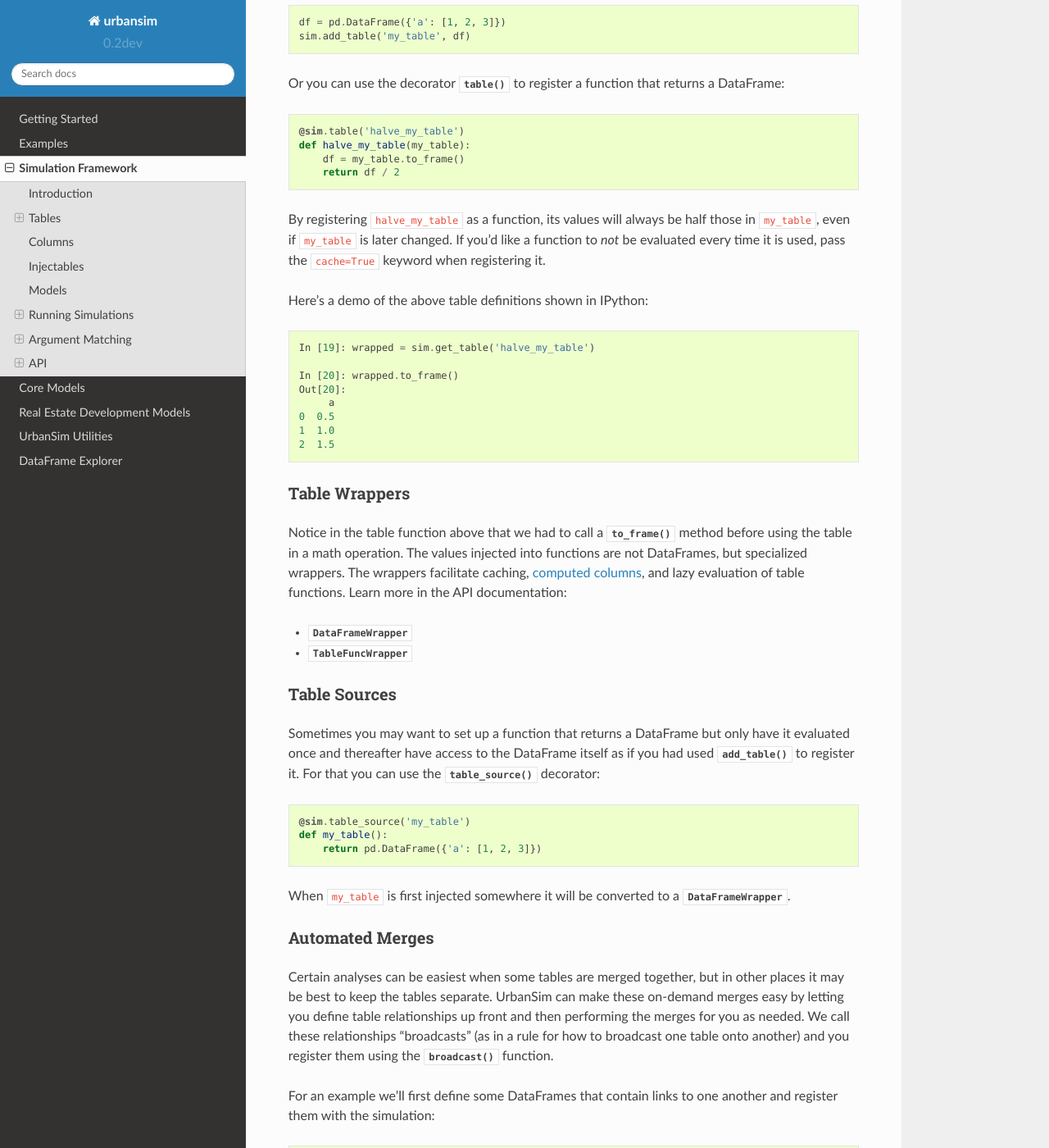
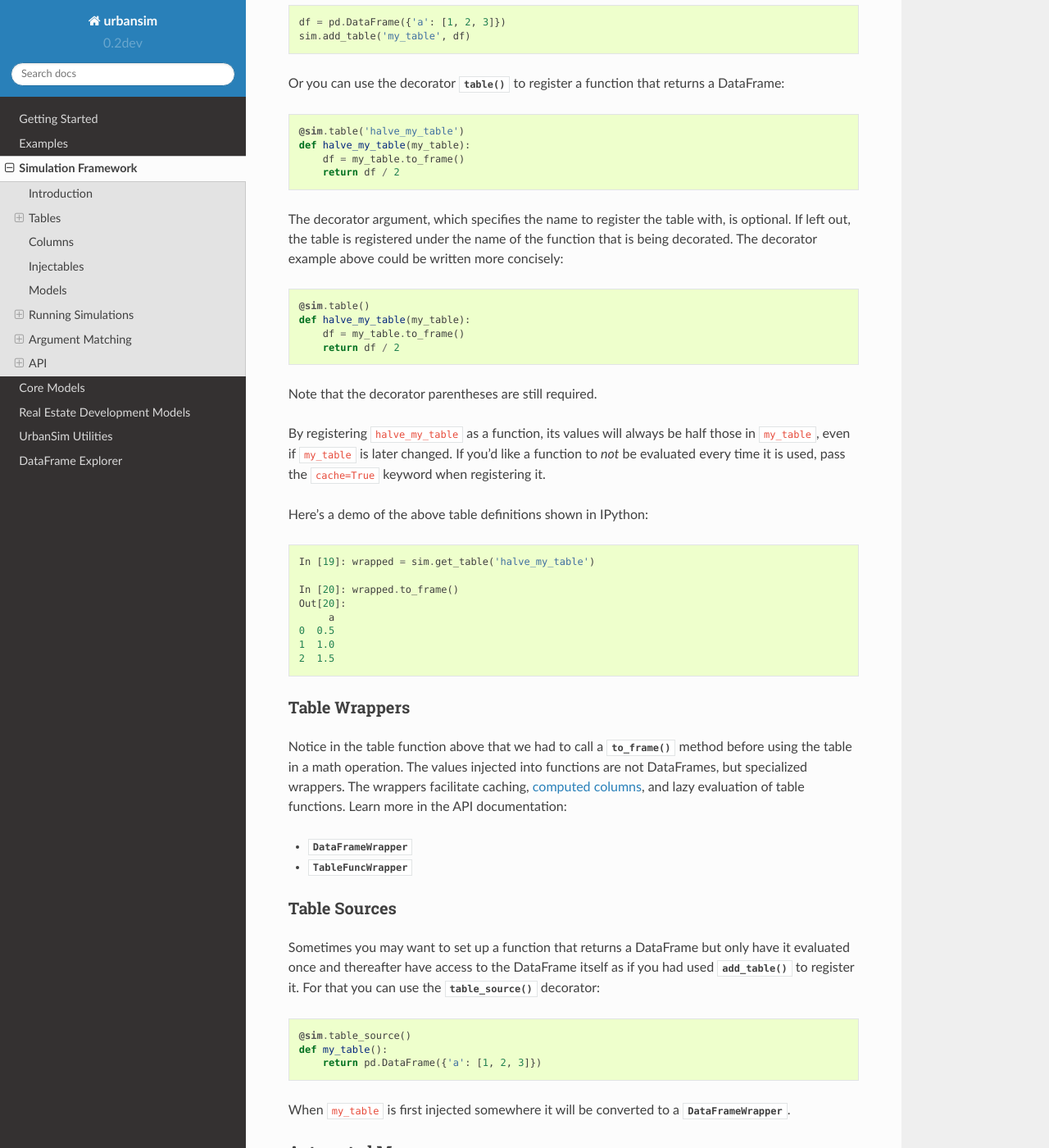
Before and after one commit to UDST/urbansim, a Sphinx documentation site: the page built from docs/sim/index.rst, in a window 1280 px wide and 1400 px high, scrolled down 1483 px. Shown: the whole window at 82% size. Built offline with Sphinx 7.4.7 and the Read the Docs theme 2.0.0, drawn with Linux system fonts in a browser that asks for light colours; some of the changed lines change nothing that is shown; some of the changed text lies outside the part shown.

Commit message:
Update docs for decorated sim function defaults

```diff
--- a/docs/sim/index.rst
+++ b/docs/sim/index.rst
@@ -92,6 +92,18 @@ to register a function that returns a DataFrame::
         df = my_table.to_frame()
         return df / 2
 
+The decorator argument, which specifies the name to register the table with,
+is optional. If left out, the table is registered under the name of the
+function that is being decorated. The decorator example above could be
+written more concisely::
+
+    @sim.table()
+    def halve_my_table(my_table):
+        df = my_table.to_frame()
+        return df / 2
+
+Note that the decorator parentheses are still required.
+
 By registering ``halve_my_table`` as a function, its values will always be
 half those in ``my_table``, even if ``my_table`` is later changed.
 If you'd like a function to *not* be evaluated every time it
@@ -132,7 +144,7 @@ as if you had used :py:func:`~urbansim.sim.simulation.add_table` to
 register it. For that you can use the
 :py:func:`~urbansim.sim.simulation.table_source` decorator::
 
-    @sim.table_source('my_table')
+    @sim.table_source()
     def my_table():
         return pd.DataFrame({'a': [1, 2, 3]})
 
@@ -241,7 +253,7 @@ the :py:func:`~urbansim.sim.simulation.column` decorator::
     s = pd.Series(['a', 'b', 'c'])
     sim.add_column('my_table', 'my_col', s)
 
-    @sim.column('my_table', 'my_col_x2')
+    @sim.column('my_table')
     def my_col_x2(my_table):
         df = my_table.to_frame(columns=['my_col'])
         return df['my_col'] * 2
@@ -255,7 +267,7 @@ in this case if we called ``to_frame()`` with no arguments).
 More concisely, we could use a variable expression to refer to the same
 column::
 
-    @sim.column('my_table', 'my_col_x2')
+    @sim.column('my_table')
     def my_col_x2(data='my_table.my_col'):
         return data * 2
 
@@ -303,15 +315,15 @@ Use the :py:func:`~urbansim.sim.simulation.add_injectable` function or the
 
     sim.add_injectable('z', 5)
 
-    @sim.injectable('pow', autocall=False)
+    @sim.injectable(autocall=False)
     def pow(x, y):
         return x ** y
 
-    @sim.injectable('zsquared')
+    @sim.injectable()
     def zsquared(z, pow):
         return pow(z, 2)
 
-    @sim.table('ztable')
+    @sim.table()
     def ztable(my_table, zsquared):
         df = my_table.to_frame(columns=['a'])
         return df * zsquared
@@ -348,20 +360,20 @@ in a table (a new table, though similar to ``my_table`` above)::
     df = pd.DataFrame({'a': [1, 2, 3]})
     sim.add_table('new_table')
 
-    @sim.model('replace_col')
+    @sim.model()
     def replace_col(new_table):
         new_table['a'] = [4, 5, 6]
 
 Or update some values in a column::
 
-    @sim.model('update_col')
+    @sim.model()
     def update_col(new_table):
         s = pd.Series([99], index=[1])
         new_table.update_col_from_series('a', s)
 
 Or add rows to a table::
 
-    @sim.model('add_rows')
+    @sim.model()
     def add_rows(new_table):
         new_rows = pd.DataFrame({'a': [100, 101]}, index=[3, 4])
         df = new_table.to_frame()
@@ -409,7 +421,7 @@ The variable ``year`` is provided as an injectable to model functions:
 
 .. code-block:: python
 
-    In [77]: @sim.model('print_year')
+    In [77]: @sim.model()
        ....: def print_year(year):
        ....:         print '*** the year is {} ***'.format(year)
        ....:
@@ -465,7 +477,7 @@ Expressions allow you to specify a variable to inject with Python keyword
 arguments. Here's an example redone from above using
 variable expressions::
 
-    @sim.table('halve_my_table')
+    @sim.table()
     def halve_my_table(data='my_table'):
         df = data.to_frame()
         return df / 2
@@ -475,7 +487,7 @@ as the argument ``data``.
 
 Expressions can also be used to refer to columns within a registered table::
 
-    @sim.column('my_table', 'halved')
+    @sim.column('my_table')
     def halved(data='my_table.a'):
         return data / 2
 
```
